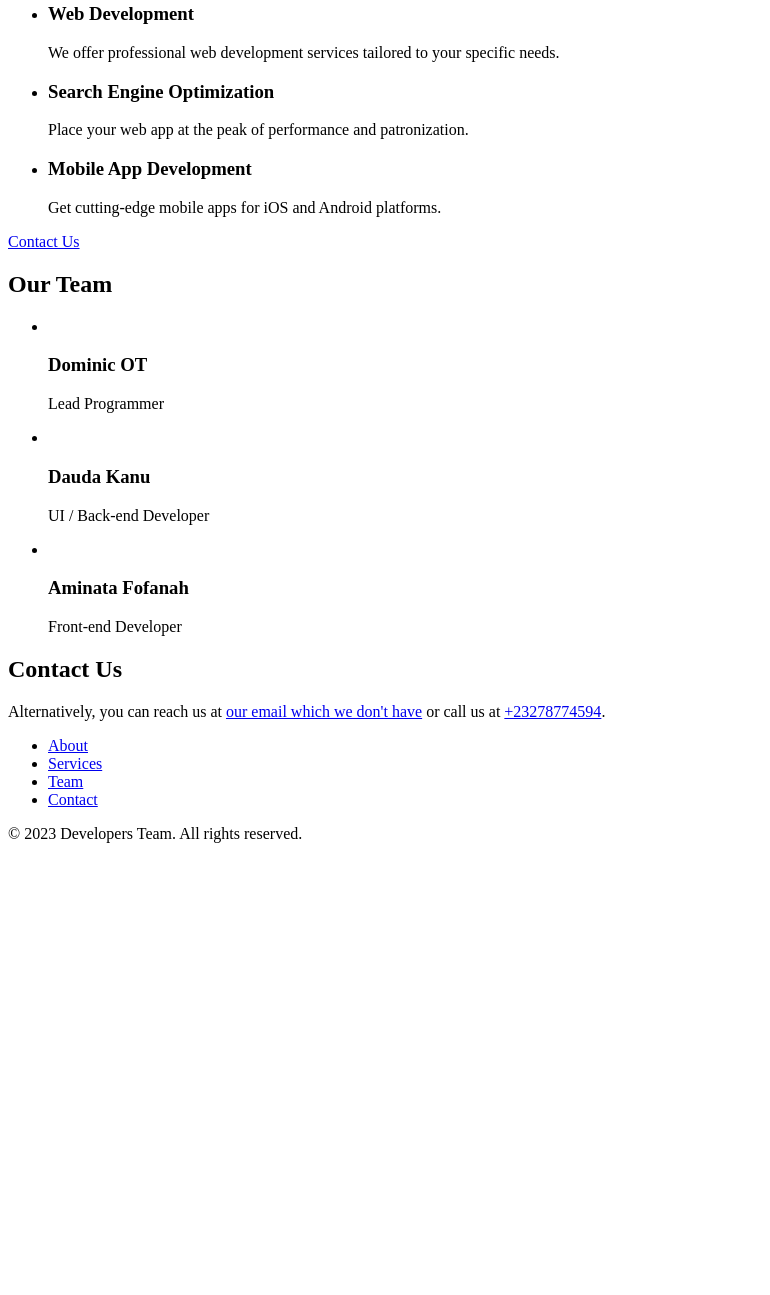
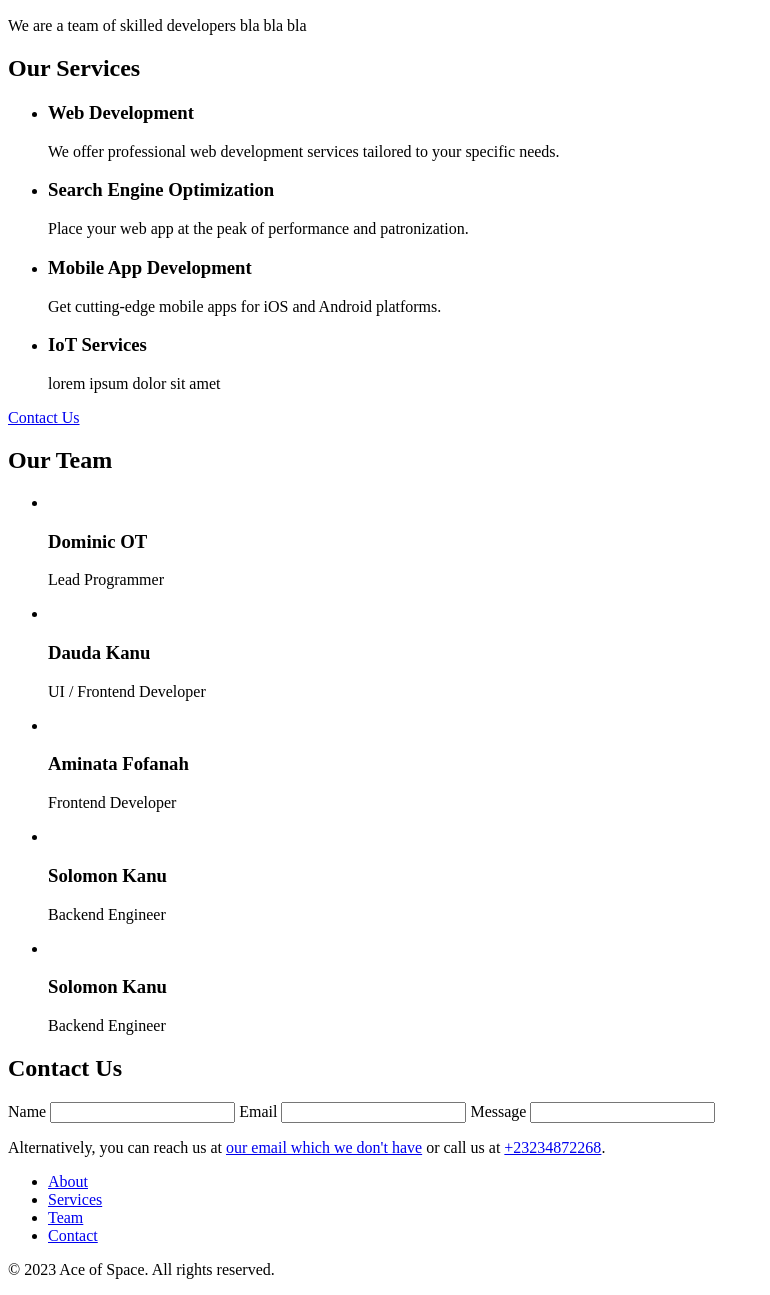
Before and after one commit to Ace-of-Space/Web-Project, a plain HTML site: page public/index.html in a window 1280 px wide. Shown: the part 419-1714 px from the top of the page, without its empty margins (0-770 px from the left). Before the commit the page ends 1278 px from the top, so only its background shows below. Drawn offline with Linux system fonts and the light colour scheme.

Commit message:
Update index.html

```diff
--- a/public/index.html
+++ b/public/index.html
@@ -1,13 +1,13 @@
 <!DOCTYPE html>
 <html>
 <head>
-  <title> Sierra Coders </title>
-  <link rel="stylesheet" href="styles/style.css" >
+  <title> Ace of Space </title>
+  <link rel="stylesheet" href="./styles/style.css" >
 </head>
 
 <body>
   <header>
-    <h1>Developer Team</h1>
+    <h1>Ace of Space/h1>
     <nav>
       <ul>
         <li><a href="#about">About</a></li>
@@ -19,21 +19,32 @@
   </header>
 
 
-  <!-- Hero Sec -->
-  <section id="hero">
-    <h2>Welcome to our Developer Team</h2>
+
+<!--   ---------------------------------------------------------------------------------------- -->
+
+
+<!-- intro -->
+  <section id="intro">
+    <h2>Welcome to Ace of Space</h2>
     <p>Transforming innovative ideas into reality</p>
-    <a href="#contact" class="cta-button">More</a>
+    <a href="#contact" class="btn">More</a>
   </section>
 
+
+
+<!--   ---------------------------------------------------------------------------------------- -->
 
   <!-- About Us -->
   <section id="about">
     <h2>About Us</h2>
-    <p> Lorem ipsum dolor sit amet bla bla bla </p>
+    <p> We are a team of skilled developers bla bla bla </p>
   </section>
 
-  <!-- Our Services -->
+
+
+<!--   ---------------------------------------------------------------------------------------- -->
+
+
   <section id="services">
     <h2>Our Services</h2>
     <ul>
@@ -41,21 +52,31 @@
         <h3>Web Development</h3>
         <p>We offer professional web development services tailored to your specific needs.</p>
       </li>
-       <li>
+
+      <li>
         <h3>Search Engine Optimization</h3>
         <p>Place your web app at the peak of performance and patronization.</p>
       </li>
+
       <li>
         <h3>Mobile App Development</h3>
         <p>Get cutting-edge mobile apps for iOS and Android platforms.</p>
       </li>
-      <!-- and so on bla bla bla -->
+
+      <li>
+        <h3>IoT Services</h3>
+        <p>lorem ipsum dolor sit amet</p>
+      </li>
+
     </ul>
-    <a href="#contact" class="cta-button">Contact Us</a>
+
+    <a href="#contact" class="btn">Contact Us</a>
   </section>
 
 
-  <!-- Team Section -->
+<!--   ---------------------------------------------------------------------------------------- -->
+
+  <!-- Team -->
   <section id="team">
     <h2>Our Team</h2>
     <ul>
@@ -64,26 +85,56 @@
         <h3>Dominic OT</h3>
         <p>Lead Programmer</p>
       </li>
+
       <li>
         <img src="" alt="">
         <h3>Dauda Kanu</h3>
-        <p>UI / Back-end Developer</p>
+        <p>UI / Frontend Developer</p>
       </li>
+
       <li>
         <img src="" alt="">
         <h3>Aminata Fofanah</h3>
-        <p>Front-end Developer</p>
+        <p>Frontend Developer</p>
       </li>
+
+      <li>
+        <img src="" alt="">
+        <h3>Solomon Kanu</h3>
+        <p>Backend Engineer</p>
+      </li>
+
+      <li>
+        <img src="" alt="">
+        <h3>Solomon Kanu</h3>
+        <p>Backend Engineer</p>
+      </li>
+
     </ul>
   </section>
+
+
+
+<!--   ---------------------------------------------------------------------------------------- -->
+
 
 <section id="contact">
     <h2>Contact Us</h2>
     <form>
-      <!-- contact form fields should be here -->
+      <label>Name</label>
+      <input type="text" required>
+
+      <label>Email</label>
+      <input type="email" required>
+
+      <label>Message</label>
+      <input type="text" required>
     </form>
-    <p>Alternatively, you can reach us at <a href="mailto:info@example.com">our email which we don't have</a> or call us at <a href="tel:+23278774594">+23278774594</a>.</p>
+    <p>Alternatively, you can reach us at <a href="mailto:info@example.com">our email which we don't have</a> or call us at <a href="tel:+23234872268">+23234872268</a>.</p>
   </section>
+
+
+<!--   ---------------------------------------------------------------------------------------- -->
 
 
   <!-- Footer -->
@@ -96,7 +147,8 @@
         <li><a href="#contact">Contact</a></li>
       </ul>
     </nav>
-    <p>&copy; 2023 Developers Team. All rights reserved.</p>
+    <p>&copy; 2023 Ace of Space. All rights reserved.</p>
   </footer>
+
 </body>
 </html>
```
